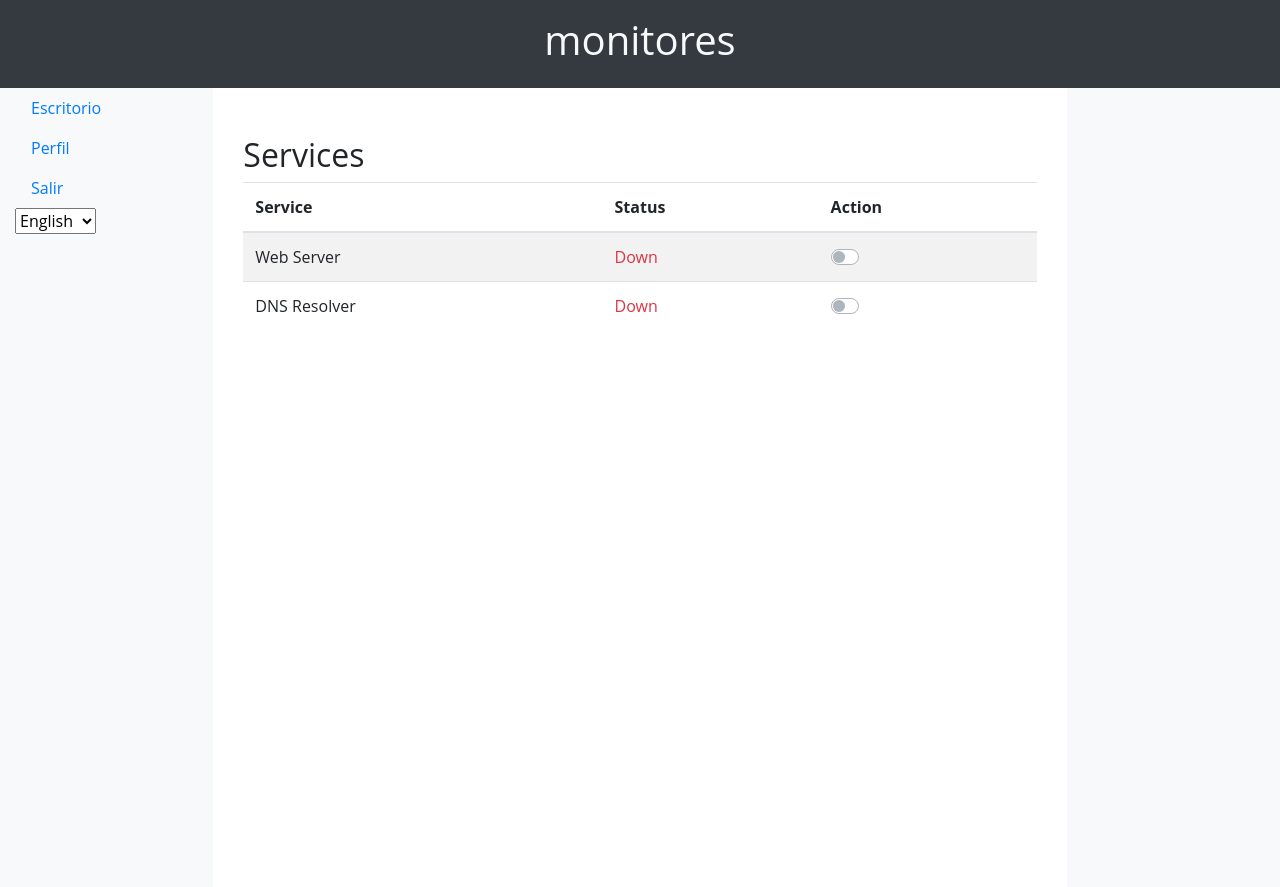
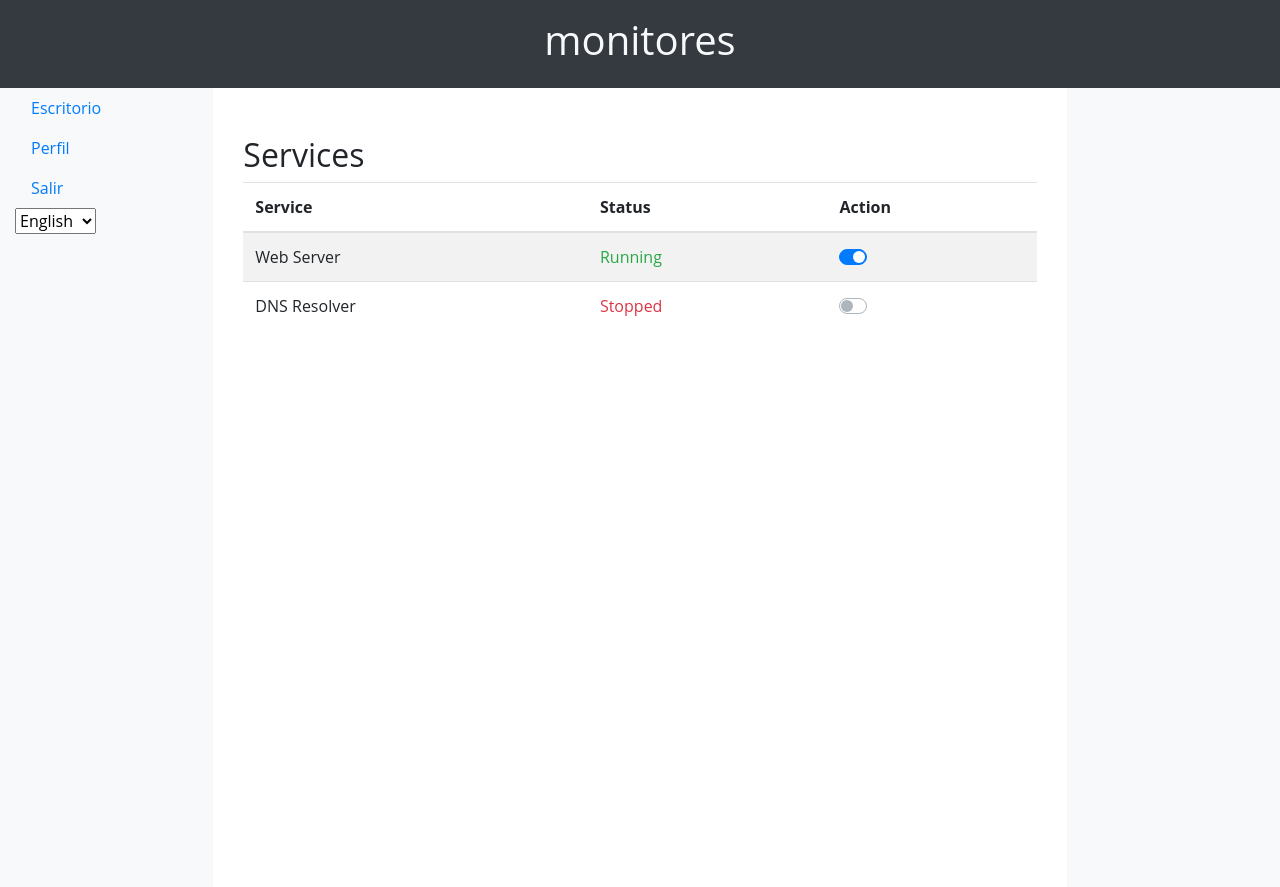
Before and after one commit to vinxenx0/code-workspace, a Flask app: template app/templates/services/index.html in a window 1280 px wide. Shown: the top 887 px of the page. Run offline with Flask 3, Linux system fonts and the light colour scheme; a user stored in the database is signed in; the template is opened without the code that fills it: most values are stand-ins (such as "Sample title", 1, 10 or a date in 2020); some libraries are stand-ins or nearby versions.

Commit message:
services controllers update

```diff
--- a/app/controllers/services_controller.py
+++ b/app/controllers/services_controller.py
@@ -5,7 +5,7 @@ from flask_login import login_required
 from app import app
 
 # Define service states
-SERVICE_STATES = {'web_server': 'active', 'dns_resolver': 'active'}
+SERVICE_STATES = {'web_server': 'active', 'dns_resolver': 'inactive'}
 
 @app.route('/services')
 @login_required
@@ -63,9 +63,12 @@ def execute_command(command):
     import subprocess
     try:
         subprocess.run(command, shell=True, check=True, stdout=subprocess.PIPE, stderr=subprocess.PIPE)
-        return 'OK'
+        return 'Running'  # Return a string indicating the service is running
     except subprocess.CalledProcessError as e:
-        return f'Error: {e.stderr.decode().strip()}'
+        return 'Stopped'  # Return a string indicating the service is stopped
+
+
+
 
 def start_service(service_name):
     # Add logic to start the specified service
@@ -76,3 +79,14 @@ def stop_service(service_name):
     # Add logic to stop the specified service
     # You might need to adjust this based on your system configuration
     pass
+
+
+def check_service_status(service_name):
+    # Use system commands to check the status of the services
+    # You might need to adjust these commands based on your system configuration
+    if service_name == 'web_server':
+        return check_web_server_status()
+    elif service_name == 'dns_resolver':
+        return check_dns_resolver_status()
+    else:
+        return 'Unknown Service'
--- a/app/templates/services/index.html
+++ b/app/templates/services/index.html
@@ -17,24 +17,29 @@
             <tr>
                 <td>Web Server</td>
                 <td>
-                    {% if web_status == 'OK' %}<span class="text-success">Running</span>{% else %}<span class="text-danger">Down</span>{% endif %}
+                    <span id="web_serverStatus">
+                        {% if web_status == 'Running' %}<span class="text-success">Running</span>{% else %}<span class="text-danger">Stopped</span>{% endif %}
+                    </span>
                 </td>
                 <td>
                     <div class="custom-control custom-switch">
-                        <input type="checkbox" class="custom-control-input" id="webSwitch" {% if web_status == 'OK' %}checked{% endif %} onclick="toggleService('web_server')">
-                        <label class="custom-control-label" for="webSwitch"></label>
+                        <input type="checkbox" class="custom-control-input" id="web_serverSwitch" {% if web_status == 'Running' %}checked{% endif %} onclick="toggleService('web_server')">
+                        <label class="custom-control-label" for="web_serverSwitch"></label>
                     </div>
                 </td>
             </tr>
+
             <tr>
                 <td>DNS Resolver</td>
                 <td>
-                    {% if dns_status == 'OK' %}<span class="text-success">Running</span>{% else %}<span class="text-danger">Down</span>{% endif %}
+                    <span id="dns_resolverStatus">
+                        {% if dns_status == 'Running' %}<span class="text-success">Running</span>{% else %}<span class="text-danger">Stopped</span>{% endif %}
+                    </span>
                 </td>
                 <td>
                     <div class="custom-control custom-switch">
-                        <input type="checkbox" class="custom-control-input" id="{{ service_name }}Switch" {% if SERVICE_STATES[service_name] == 'active' %}checked{% endif %} onclick="toggleService('{{ service_name }}')">
-                        <label class="custom-control-label" for="{{ service_name }}Switch"></label>
+                        <input type="checkbox" class="custom-control-input" id="dns_resolverSwitch" {% if dns_status == 'Running' %}checked{% endif %} onclick="toggleService('dns_resolver')">
+                        <label class="custom-control-label" for="dns_resolverSwitch"></label>
                     </div>
                 </td>
             </tr>
@@ -50,6 +55,11 @@
             .then(data => {
                 if (data.status === 'success') {
                     alert('Service ' + serviceName + ' is now ' + data.state);
+                    // Update the text in the UI based on the new state
+                    const statusElement = document.getElementById(`${serviceName}Status`);
+                    if (statusElement) {
+                        statusElement.innerText = data.state;
+                    }
                 } else {
                     alert('Error toggling service ' + serviceName);
                 }
```
